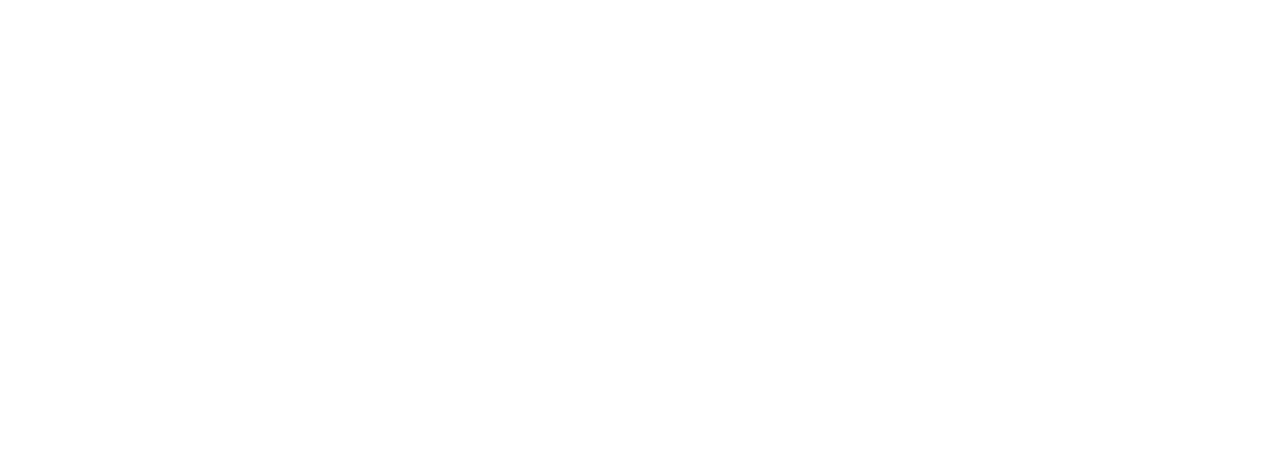
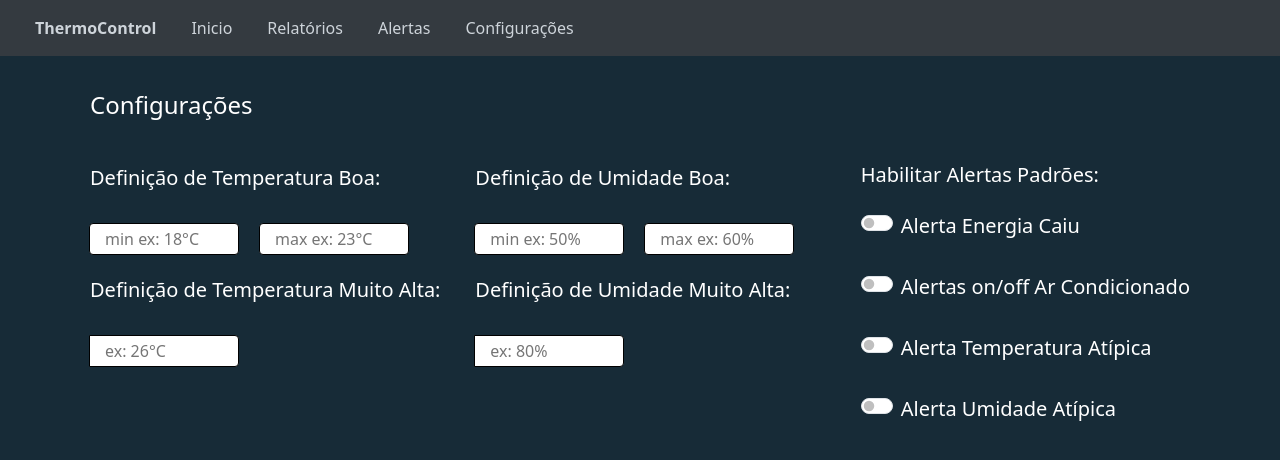
Before and after one commit to PabloCenturion/ThermoControl, a plain HTML site: page paginaConfigurações/index.html in a window 1280 px wide. Drawn offline with nearby package versions, Linux system fonts and the light colour scheme.

Commit message:
Parte Visual 100%

```diff
--- a/paginaAlertasHistorico/index.html
+++ b/paginaAlertasHistorico/index.html
@@ -3,9 +3,45 @@
 <head>
     <meta charset="UTF-8">
     <meta name="viewport" content="width=device-width, initial-scale=1.0">
-    <title>ThermoControl Alertas</title>
+    <link href="https://cdn.jsdelivr.net/npm/bootstrap@5.3.0-alpha1/dist/css/bootstrap.min.css" rel="stylesheet">
+        <!-- Bootstrap Icons -->
+  <link href="https://cdn.jsdelivr.net/npm/bootstrap-icons/font/bootstrap-icons.css" rel="stylesheet">
+
+
+    <link rel="stylesheet" href="styles.css">
+    <title>ThermoControl Alertas Histórico</title>
 </head>
 <body>
 
+    <section class="container-main">
+
+        <nav>
+            <p class="logo">ThermoControl</p>
+            <a href="#Inicio">Inicio</a>
+            <a href="#Relatórios">Relatórios</a>
+            <a href="#Alertas">Alertas</a>
+            <a href="#Configurações">Configurações</a>
+        </nav>
+
+
+        <h2 class="title-page">Histórico de Alertas</h2>
+
+        <div class="container-alerts">
+
+
+        <div class="alert-struct">
+            <i class="bi bi-exclamation-triangle-fill warning-size"></i>
+            <p id="text-alert">Alerta:</p>
+            <p id="time-alert">00:00 - 00/00</p>
+        </div>
+
+
+
+    </div>
+
+    </section>
+
+    <script src="script.js"></script>
+
 </body>
 </html>
--- a/paginaAlertasHistorico/styles.css
+++ b/paginaAlertasHistorico/styles.css
@@ -0,0 +1,125 @@
+* {
+    box-sizing: border-box;
+  }
+
+
+body{
+
+    background-color: #172B37;
+    color:white;
+
+    margin:0;
+    background-size:auto;
+    font-family: system-ui, -apple-system, BlinkMacSystemFont, 'Segoe UI', Roboto, Oxygen, Ubuntu, Cantarell, 'Open Sans', 'Helvetica Neue', sans-serif;
+
+}
+
+h2 {
+    font-size: 24px;
+}
+
+nav{
+
+overflow: hidden;
+
+
+padding-left: 35px;
+
+display: flex;
+flex-direction: row;
+gap: 35px;
+background-color: #343A40;
+
+align-items: center;
+color: #CED4DA;
+
+height: 56px;
+
+
+
+}
+
+
+.logo{
+
+    font-weight: 600;
+    padding-top: 15px;
+
+
+}
+
+nav a{
+
+    text-decoration: none;
+    color: #CED4DA;
+
+}
+
+
+.container-alerts{
+
+    display: flex;
+    flex-direction: column;
+    gap: 40px;
+
+    align-items: center;
+
+    padding-top: 35px;
+    padding-left: 90px;
+    padding-right: 90px;
+
+}
+
+.title-page{
+
+    padding-top: 35px;
+    padding-left: 90px;
+    padding-right: 90px;
+
+
+}
+
+
+.alert-struct{
+
+    display: flex;
+    padding-left: 30px;
+    align-items: center;
+    gap: 20px;
+
+    background-color: gray;
+
+
+
+
+width: 580px;
+height: 90px;
+border-radius: 5px;
+
+border: 1px solid black;
+
+
+}
+
+#text-alert{
+    padding-top:16px ;
+    font-size: 24px;
+    font-stretch: condensed;
+
+}
+
+#time-alert{
+    padding-top:21px ;
+    font-size: 18px;
+    font-stretch: condensed;
+
+}
+
+
+
+.warning-size{
+
+
+font-size: 40px;
+
+}
--- a/paginaConfigurações/index.html
+++ b/paginaConfigurações/index.html
@@ -0,0 +1,107 @@
+<!DOCTYPE html>
+<html lang="en">
+<head>
+    <meta charset="UTF-8">
+    <meta name="viewport" content="width=device-width, initial-scale=1.0">
+
+    <link href="https://cdn.jsdelivr.net/npm/bootstrap@5.3.0-alpha1/dist/css/bootstrap.min.css" rel="stylesheet">
+        <!-- Bootstrap Icons -->
+    <link href="https://cdn.jsdelivr.net/npm/bootstrap-icons/font/bootstrap-icons.css" rel="stylesheet">
+
+
+    <link rel="stylesheet" href="styles.css">
+
+    <title>ThermoControl Configurações</title>
+</head>
+<body>
+    <section class="container-main">
+
+        <nav>
+            <p class="logo">ThermoControl</p>
+            <a href="#Inicio">Inicio</a>
+            <a href="#Relatórios">Relatórios</a>
+            <a href="#Alertas">Alertas</a>
+            <a href="#Configurações">Configurações</a>
+        </nav>
+
+        <h2 class="title-page">Configurações</h2>
+
+        <section class="container-settings">
+
+            <div class="container-temperature">
+
+            <div class="input-group">
+                <label for="temp-good-min">Definição de Temperatura Boa:</label>
+                <div class="inputs-couple">
+                <input type="number" id="temp-good-min" placeholder="min ex: 18°C">
+                <input type="number" id="temp-good-max" placeholder="max ex: 23°C">
+                </div>
+            </div>
+
+
+            <div class="input-group">
+                <label for="temp-high">Definição de Temperatura Muito Alta:</label>
+                <input type="number" id="temp-high" placeholder="ex: 26°C">
+            </div>
+
+        </div>
+
+        <div class="container-humidity">
+
+            <div class="input-group">
+                <label for="humidity-good-min">Definição de Umidade Boa:</label>
+
+                <div class="inputs-couple">
+                <input type="number" id="humidity-good-min" placeholder="min ex: 50%">
+                <input type="number" id="humidity-good-max" placeholder="max ex: 60%">
+            </div>
+        </div>
+
+
+            <div class="input-group">
+                <label for="humidity-high">Definição de Umidade Muito Alta:</label>
+                <input type="number" id="humidity-high" placeholder="ex: 80%">
+            </div>
+
+        </div>
+
+
+        <section class="container-default-alerts">
+
+        <h5 class="mb-4">Habilitar Alertas Padrões:</h5>
+
+        <div class="form-check form-switch mb-3">
+            <input class="form-check-input" type="checkbox" id="alert-energy">
+            <label class="form-check-label" for="alert-energy">Alerta Energia Caiu</label>
+        </div>
+
+        <div class="form-check form-switch mb-3">
+            <input class="form-check-input" type="checkbox" id="alert-ac">
+            <label class="form-check-label" for="alert-ac">Alertas on/off Ar Condicionado</label>
+        </div>
+
+        <div class="form-check form-switch mb-3">
+            <input class="form-check-input" type="checkbox" id="alert-temp">
+            <label class="form-check-label" for="alert-temp">Alerta Temperatura Atípica</label>
+        </div>
+
+        <div class="form-check form-switch mb-3">
+            <input class="form-check-input" type="checkbox" id="alert-humidity">
+            <label class="form-check-label" for="alert-humidity">Alerta Umidade Atípica</label>
+        </div>
+
+    </section>
+
+
+        </section>
+
+
+
+
+
+
+    </section>
+
+
+</body>
+</html>
--- a/paginaConfigurações/styles.css
+++ b/paginaConfigurações/styles.css
@@ -0,0 +1,156 @@
+* {
+    box-sizing: border-box;
+  }
+
+
+body{
+
+    background-color: #172B37;
+    color:white;
+
+    margin:0;
+    background-size:auto;
+    font-family: system-ui, -apple-system, BlinkMacSystemFont, 'Segoe UI', Roboto, Oxygen, Ubuntu, Cantarell, 'Open Sans', 'Helvetica Neue', sans-serif;
+
+}
+
+h2 {
+    font-size: 24px;
+}
+
+.title-page{
+
+    padding-top: 35px;
+    padding-left: 90px;
+    padding-right: 90px;
+
+
+}
+
+
+nav{
+
+overflow: hidden;
+
+
+padding-left: 35px;
+
+display: flex;
+flex-direction: row;
+gap: 35px;
+background-color: #343A40;
+
+align-items: center;
+color: #CED4DA;
+
+height: 56px;
+
+
+
+}
+
+
+.logo{
+
+    font-weight: 600;
+    padding-top: 15px;
+
+
+}
+
+nav a{
+
+    text-decoration: none;
+    color: #CED4DA;
+
+}
+
+.container-settings{
+
+    display: flex;
+
+
+    padding-top: 35px;
+    padding-left: 90px;
+    padding-right: 90px;
+
+
+}
+
+.question-texts{
+
+    font-size: 20px;
+
+
+}
+
+.input-group label {
+    display: block;
+    margin-bottom: 15px;
+}
+
+label{
+
+    font-size: 20px;
+    margin-bottom: 15px;
+
+}
+
+.input-group input[type="number"] {
+
+    width: 150px;
+    padding: 15px;
+    margin-right: 10px;
+    border-radius: 4px;
+    border: 1px solid #000000;
+    background-color: #ffffff;
+    color: #000000;
+}
+
+
+.input-group{
+
+    display: flex;
+    flex-wrap: wrap;
+    gap: 15px;
+    margin-bottom: 20px;
+}
+
+
+
+
+
+input{
+
+
+
+    width: 100px;
+    height: 30px;
+}
+
+
+.inputs-couple {
+    display: flex;
+    flex-wrap: wrap; /* Quebra os inputs na linha seguinte, se necessário */
+    gap: 10px; /* Espaçamento entre os inputs no par */
+}
+
+.container-temperature{
+
+    display: flex;
+
+    flex-direction: column;
+
+
+    flex: 1;
+}
+
+.container-humidity{
+
+    display: flex;
+
+    flex-direction: column;
+
+
+    flex:1;
+}
--- a/paginaInicial/styles.css
+++ b/paginaInicial/styles.css
@@ -30,11 +30,16 @@ background-color: #343A40;
 align-items: center;
 color: #CED4DA;
 
+height: 56px;
+
+
 
 }
 
 
 .logo{
+
+    padding-top: 15px;
 
     font-weight: 600;
 
@@ -49,17 +54,15 @@ nav a{
 
 .container-display-info{
 
-    padding-top: 20px;
+    padding-top: 35px;
     padding-left: 90px;
 
 }
 
 .title{
 
-    font-size: 28px;
-
-    font-weight: 600; /*semi-bold*/
-    font-style: italic;
+    font-size: 24px;
+    font-weight: 600;
     color: white;
 
 }
--- a/paginaRelatorios/styles.css
+++ b/paginaRelatorios/styles.css
@@ -6,6 +6,7 @@
 body{
 
     background-color: #172B37;
+    color: white;
 
 
     margin:0;
@@ -29,6 +30,8 @@ background-color: #343A40;
 
 align-items: center;
 color: #CED4DA;
+
+height: 56px;
 
 
 }
@@ -59,9 +62,7 @@ h2 {
     font-size: 24px;
 }
 
-p {
-    font-size: 18px;
-}
+
 
 .chart-type {
 
@@ -73,9 +74,7 @@ p {
     font-size: 18px;
 }
 
-.title-page {
-    color: white;
-}
+
 
 .form-size{
 
```
Also changed, not shown: paginaInicial/index.html (+1 -5 lines), paginaRelatorios/index.html (+4 -3 lines).
